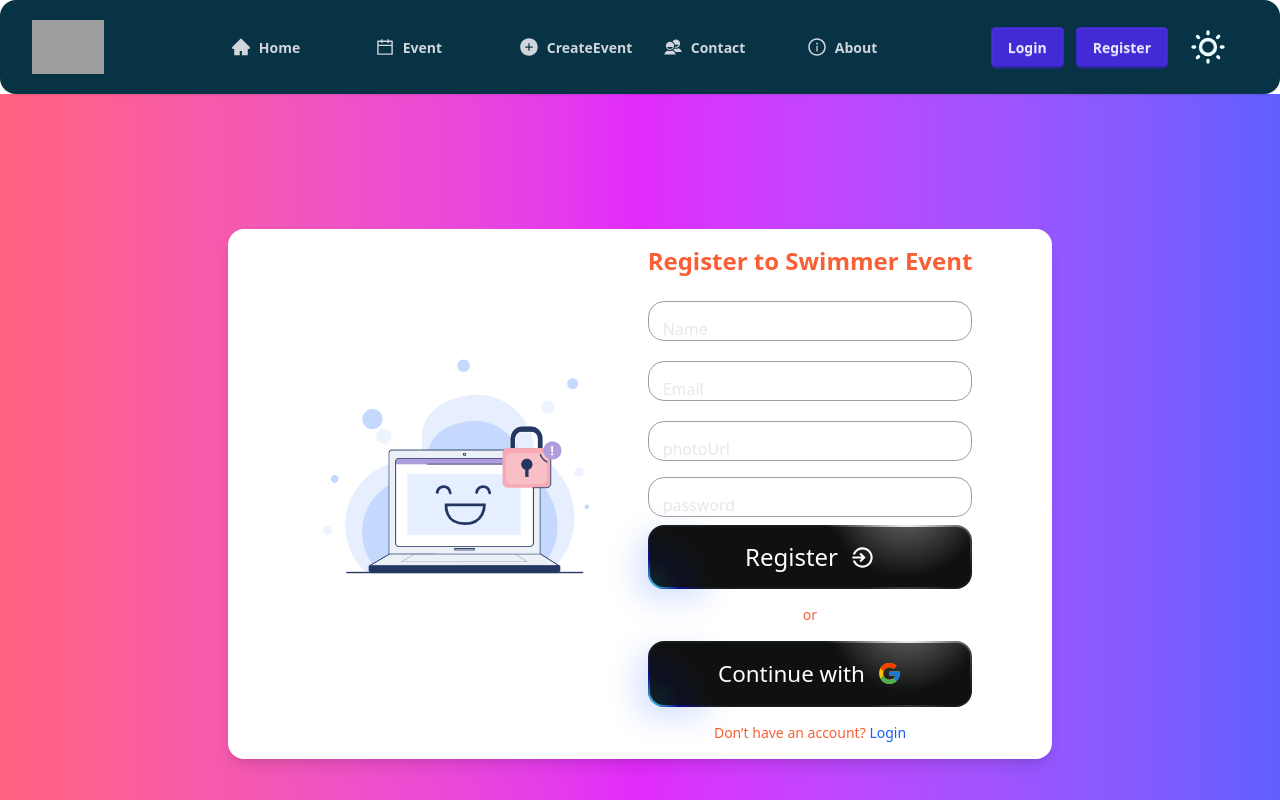
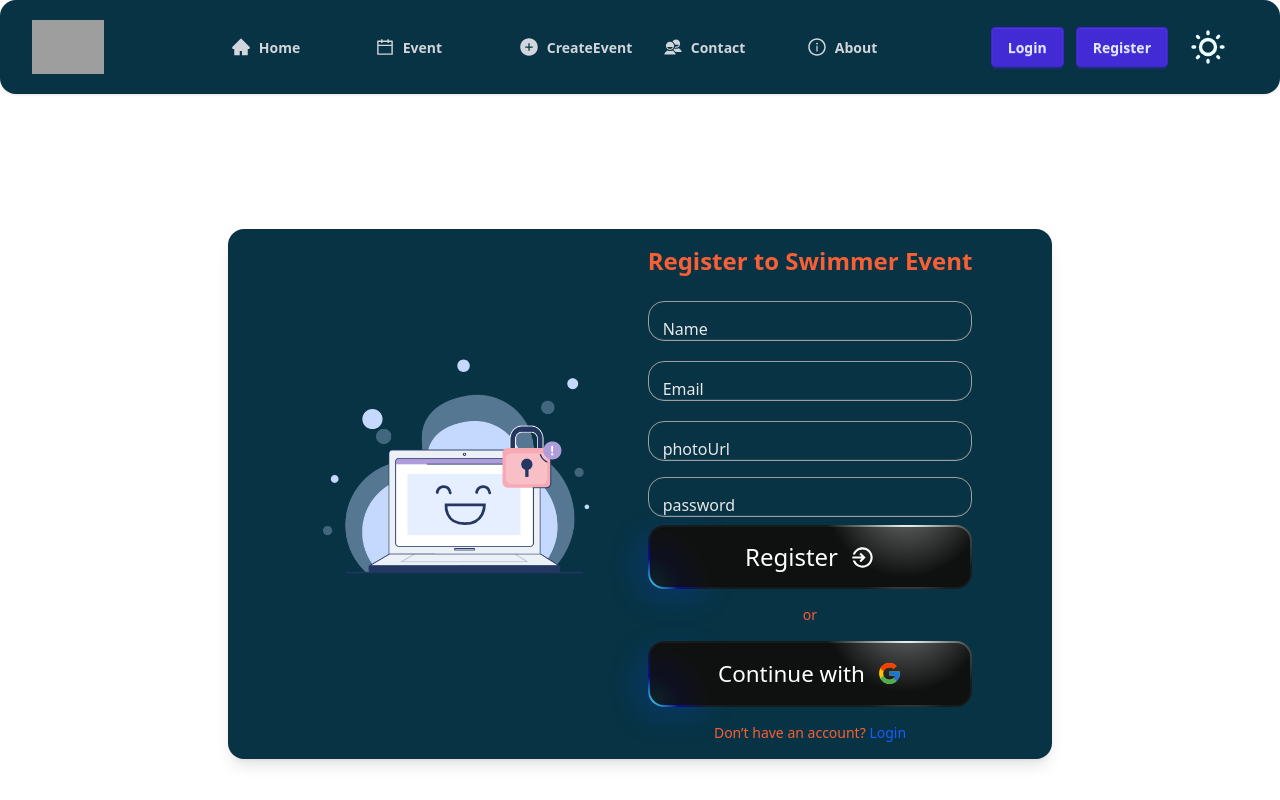
Before and after one commit to rahulwde/athletices, a React (Vite) app: page /register in a window 1280 px wide. Shown: the top 800 px of the page. Built offline with nearby package versions, Linux system fonts and the light colour scheme; no server answers; grey boxes are pictures that could not be loaded.

Commit message:
register

```diff
--- a/src/Auth/Register.jsx
+++ b/src/Auth/Register.jsx
@@ -63,10 +63,10 @@ const Register = () => {
   };
 
   return (
-    <div className="min-h-screen flex items-center justify-center px-4   bg-gradient-to-r from-rose-400 via-fuchsia-500 to-indigo-500"
+    <div className="min-h-screen flex items-center justify-center px-4   bg-gradient-to-r "
               >
 
-      <div className="justify-center items-center bg-white md:flex gap-10 h-3/4 dark:bg-gray-900 shadow-lg rounded-2xl lg:px-20 p-4">
+      <div className="justify-center items-center bg-[#083344] md:flex gap-10 h-3/4  shadow-lg rounded-2xl lg:px-20 p-4">
            <div className="space-y-2.5">
                 <Lottie
                   animationData={register}
--- a/src/Pages/Home/Banner.jsx
+++ b/src/Pages/Home/Banner.jsx
@@ -3,7 +3,7 @@ import "react-responsive-carousel/lib/styles/carousel.min.css";
 
 const Banner = () => {
   return (
-    <div className="-z-10">
+    <div className="-z-10 rounded-2xl">
       <Carousel
         autoPlay
         infiniteLoop
```
